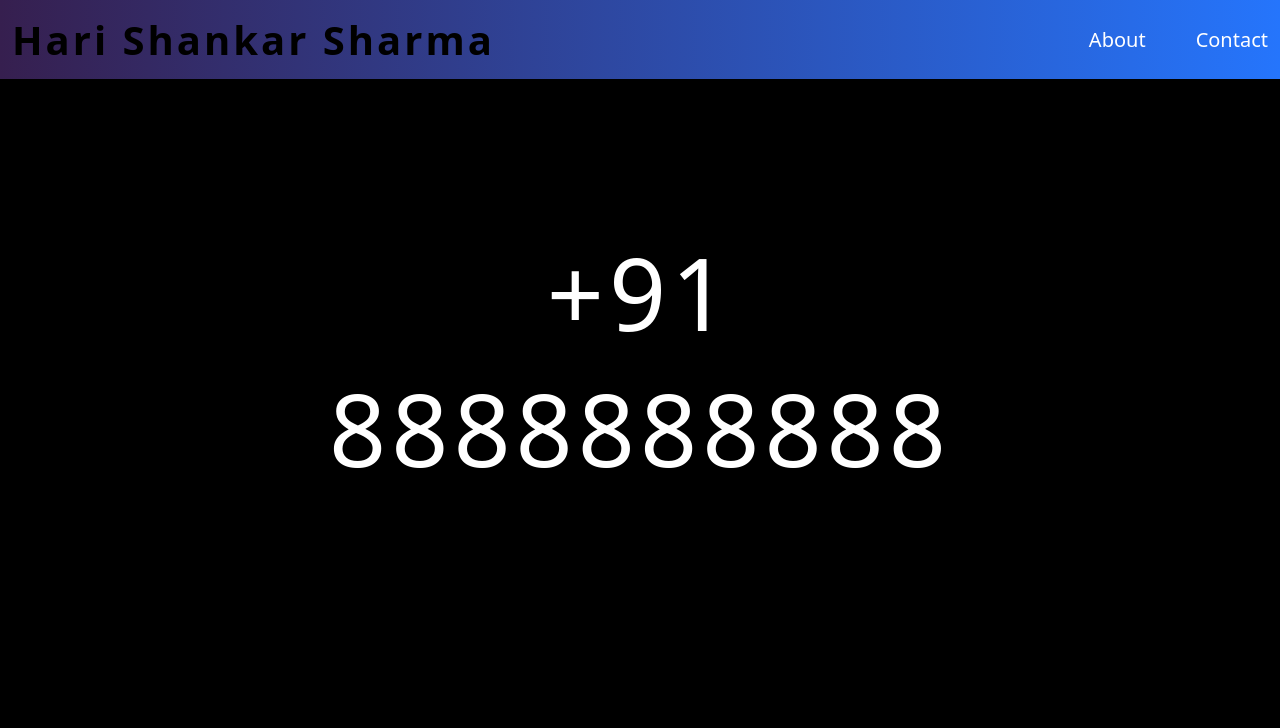
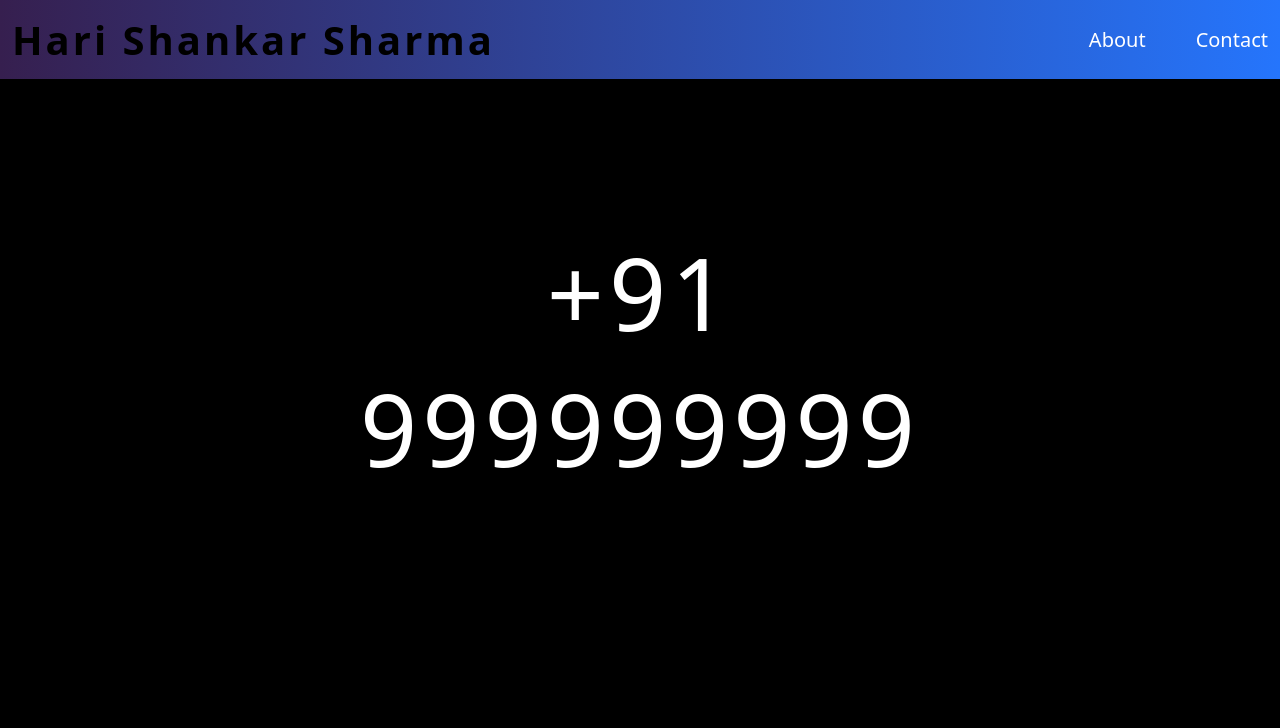
Before and after one commit to Shank110195/portfolio-html-learning, a plain HTML site: page contact.html in a window 1280 px wide. Shown: the top 728 px of the page. Drawn offline with Linux system fonts and the light colour scheme; a web font is replaced by a local one.

Commit message:
changed number

```diff
--- a/contact.html
+++ b/contact.html
@@ -19,7 +19,7 @@
     </header>
 
     <section class="contactPageStyles">
-        <h1>+91 8888888888</h1>
+        <h1>+91 999999999</h1>
     </section>
 
     <footer class="social_media">
```
